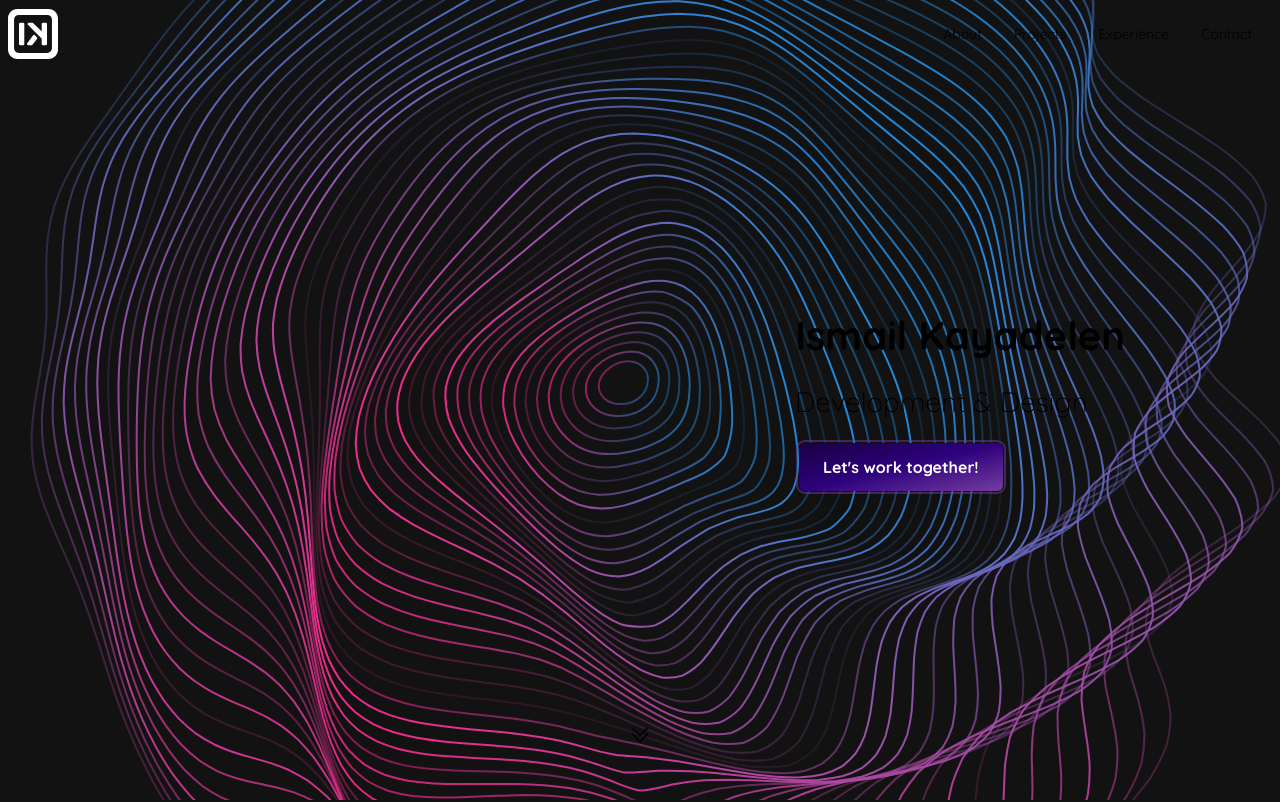
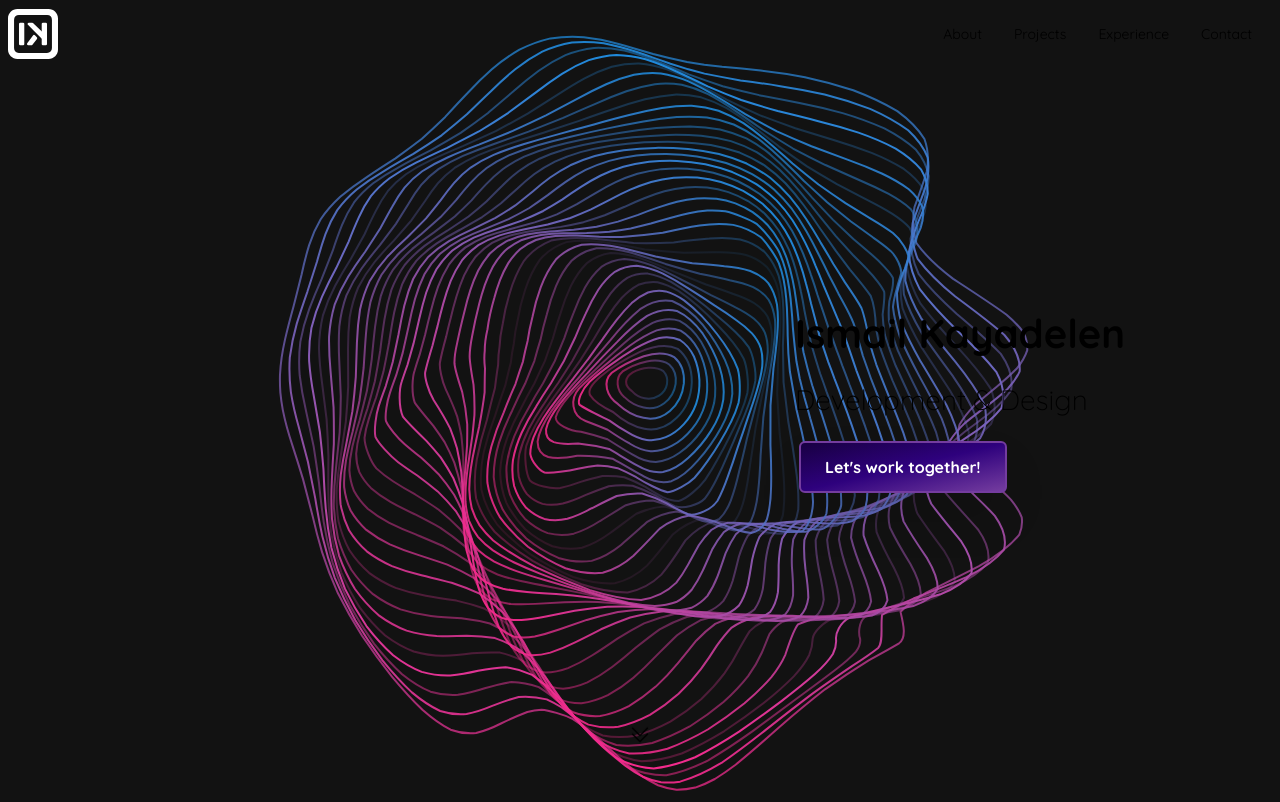
Before and after one commit to IsmailYaman/portfolio-v2, a Next.js app: page / in a window 1280 px wide. Shown: the top 802 px of the page. Built offline with nearby package versions, Linux system fonts and the light colour scheme; a web font is replaced by a local one.

Commit message:
Small adjustments and added more variants of the banner background

```diff
--- a/app/components/banner/banner2.tsx
+++ b/app/components/banner/banner2.tsx
@@ -3,7 +3,7 @@ import Image from "next/image";
 const Banner2 = () => {
     return (
         <div className="h-screen relative bg-base-100">
-            <Image src="/img/ccchaos.svg" layout="fill" objectFit="cover" alt="background" />
+            <Image src="/img/ccchaos4.svg" layout="fill" objectFit="cover" className="max-h-screen" alt="background"/>
             <div className="md:w-1/2 sm:w-full right-0 flex h-screen absolute justify-center flex-col">
                 <div className="mx-auto px-8">
 
@@ -11,7 +11,7 @@ const Banner2 = () => {
                     <h3 className="font-light mb-4">Development & Design</h3>
                     <a
                         href="#_"
-                        className="relative m-1 hover:shadow-2xl hover:shadow-primary hover:scale-110 duration-300 outline outline-offset-1 outline-2 outline-primary/50 hover:outline-primary/75 ease-in-out duration-100 active:outline-primary bg-gradient-to-br from-[#180042] via-[#2e017d] to-primary inline-flex items-center justify-center px-6 py-3 overflow-hidden font-bold text-white rounded-md shadow-2xl group"
+                        className="relative m-1 hover:shadow-2xl hover:shadow-primary hover:scale-110 duration-300 border-2 border-primary ease-in-out duration-100 active:outline-primary bg-gradient-to-br from-[#180042] via-[#2e017d] to-primary inline-flex items-center justify-center px-6 py-3 overflow-hidden font-bold text-white rounded-md shadow-2xl group"
                     >
                         <span className="absolute inset-0 w-full h-full transition duration-300 ease-out opacity-0 bg-gradient-to-br from-pink-600 via-purple-700 to-blue-400 group-hover:opacity-100"></span>
                         <span className="absolute w-0 h-0 transition-all duration-300 ease-out bg-white rounded-full group-hover:w-56 group-hover:h-56 opacity-5"></span>
--- a/app/components/experience/experience.tsx
+++ b/app/components/experience/experience.tsx
@@ -15,7 +15,6 @@ const Experiences: React.FC = () => {
 
                 {Object.entries(experiences).map(([key, value]) => (
                     <ExperienceSection key={key} title={camelCaseToTitleCase(key)} data={value} />
-
                 ))}
             </div>
         </div>
```
Also changed, not shown: public/img/ccchaos3.svg (added), public/img/ccchaos4.svg (added).
